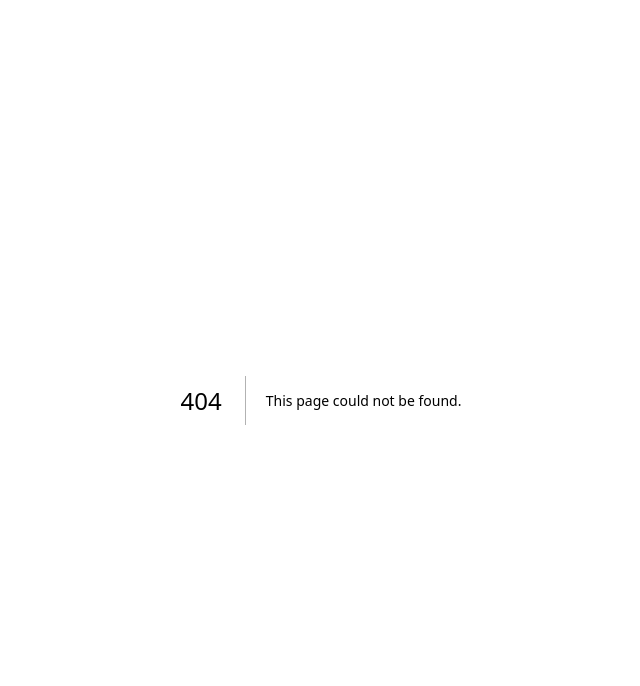
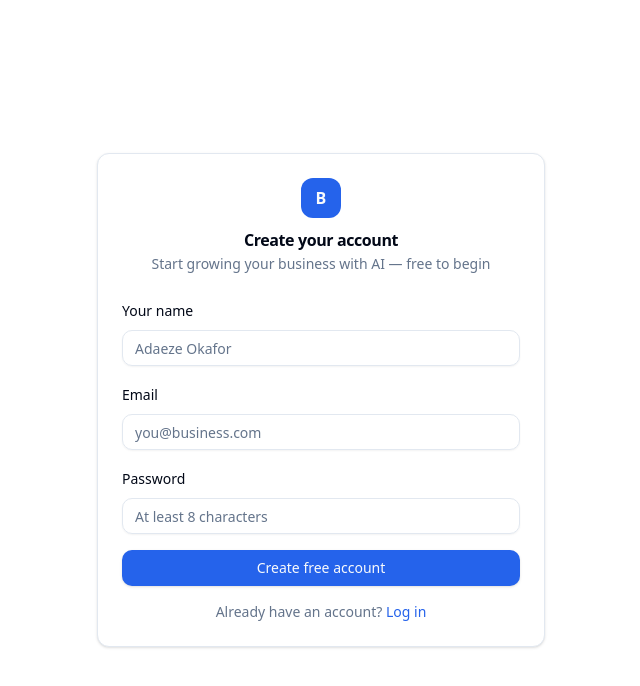
Before and after one commit to lilcoins89/bizboost, a Next.js app: page /register in a window 1280 px wide. Before the commit this address had no page. Shown: the top 686 px of the page, without its empty margins (319-959 px from the left). Built offline with nearby package versions, Linux system fonts and the light colour scheme.

Commit message:
feat: register page

```diff
--- /dev/null
+++ b/src/app/register/page.tsx
@@ -0,0 +1,85 @@
+"use client";
+
+import Link from "next/link";
+import { useState } from "react";
+import { useRouter } from "next/navigation";
+import { Button } from "@/components/ui/button";
+import { Input } from "@/components/ui/input";
+import { Card, CardContent, CardDescription, CardHeader, CardTitle } from "@/components/ui/card";
+import { toast } from "sonner";
+
+export default function RegisterPage() {
+  const router = useRouter();
+  const [name, setName] = useState("");
+  const [email, setEmail] = useState("");
+  const [password, setPassword] = useState("");
+  const [loading, setLoading] = useState(false);
+
+  async function handleSubmit(e: React.FormEvent) {
+    e.preventDefault();
+    setLoading(true);
+    setTimeout(() => {
+      toast.success("Account created! Let's set up your business.");
+      router.push("/onboarding");
+    }, 600);
+  }
+
+  return (
+    <div className="min-h-screen flex items-center justify-center bg-background p-4">
+      <Card className="w-full max-w-md">
+        <CardHeader className="text-center">
+          <Link href="/" className="mx-auto mb-2 flex h-10 w-10 items-center justify-center rounded-lg bg-primary text-primary-foreground font-bold">
+            B
+          </Link>
+          <CardTitle>Create your account</CardTitle>
+          <CardDescription>
+            Start growing your business with AI — free to begin
+          </CardDescription>
+        </CardHeader>
+        <CardContent>
+          <form onSubmit={handleSubmit} className="space-y-4">
+            <div className="space-y-2">
+              <label className="text-sm font-medium">Your name</label>
+              <Input
+                placeholder="Adaeze Okafor"
+                value={name}
+                onChange={(e) => setName(e.target.value)}
+                required
+              />
+            </div>
+            <div className="space-y-2">
+              <label className="text-sm font-medium">Email</label>
+              <Input
+                type="email"
+                placeholder="you@business.com"
+                value={email}
+                onChange={(e) => setEmail(e.target.value)}
+                required
+              />
+            </div>
+            <div className="space-y-2">
+              <label className="text-sm font-medium">Password</label>
+              <Input
+                type="password"
+                placeholder="At least 8 characters"
+                value={password}
+                onChange={(e) => setPassword(e.target.value)}
+                minLength={8}
+                required
+              />
+            </div>
+            <Button type="submit" className="w-full" disabled={loading}>
+              {loading ? "Creating account..." : "Create free account"}
+            </Button>
+          </form>
+          <p className="mt-4 text-center text-sm text-muted-foreground">
+            Already have an account?{" "}
+            <Link href="/login" className="text-primary hover:underline">
+              Log in
+            </Link>
+          </p>
+        </CardContent>
+      </Card>
+    </div>
+  );
+}
```
